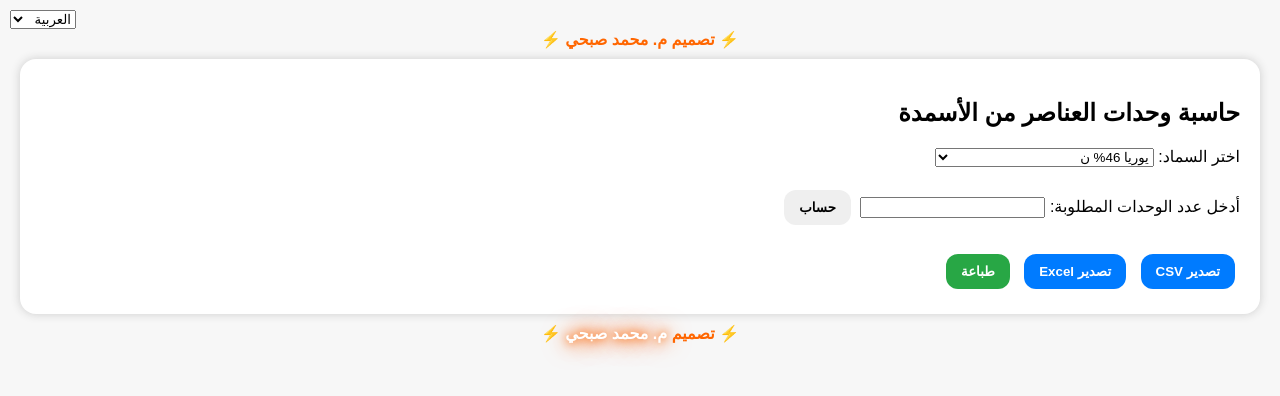
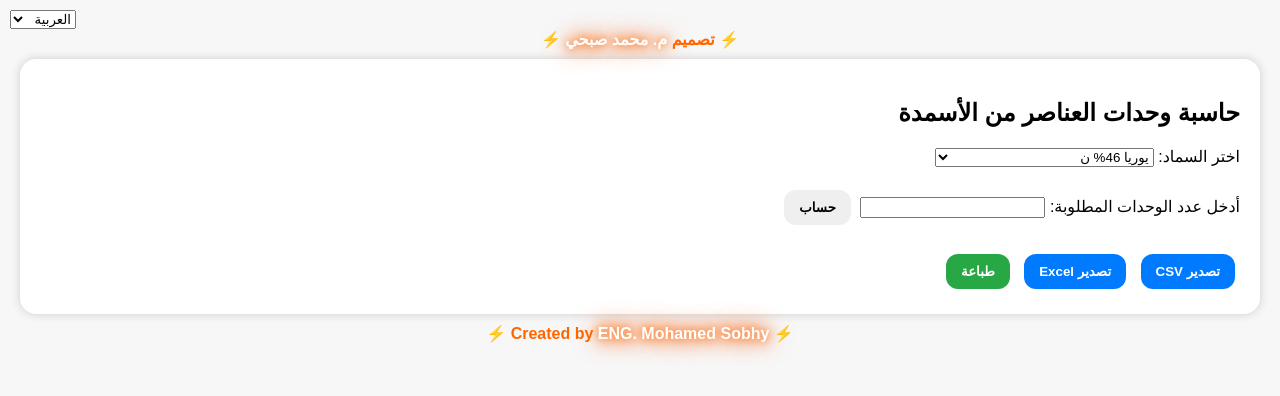
Before and after one commit to Hamo-2003/Fertilizer-Units-Calculator, a plain HTML site: page index.html in a window 1280 px wide. Drawn offline with Linux system fonts and the light colour scheme.

Commit message:
Update index.html

```diff
--- a/index.html
+++ b/index.html
@@ -27,7 +27,7 @@
     <option value="ar">العربية</option>
     <option value="en">English</option>
   </select>
-</div><header>⚡ تصميم م. محمد صبحي ⚡</header><div class="container">
+</div><header>⚡ تصميم <span class="glowing-name">م. محمد صبحي</span> ⚡</header><div class="container">
   <h2 id="title">حاسبة وحدات العناصر من الأسمدة</h2><label id="fertLabel">اختر السماد:</label> <select id="fertilizer"></select>
 
 <br><br> <label id="unitLabel">أدخل عدد الوحدات المطلوبة:</label> <input type="number" id="units" />
@@ -36,7 +36,7 @@
 
   <h3 id="result"></h3><button id="exportCSVBtn" class="export" onclick="downloadCSV()">تصدير CSV</button> <button id="exportExcelBtn" class="export" onclick="downloadExcel()">تصدير Excel</button> <button id="printBtn" class="print" onclick="window.print()">طباعة</button>
 
-</div><footer>⚡ تصميم <span class="glowing-name">م. محمد صبحي</span> ⚡</footer><script>
+</div><footer>⚡ Created by <span class="glowing-name">ENG. Mohamed Sobhy</span> ⚡</footer><script>
 const FERTILIZERS_DATA = [
   { en: "Urea 46% N", ar: "يوريا 46% ن", ratios: { N: 46 } },
   { en: "Ammonium Nitrate 33.5% N", ar: "نترات الأمونيوم 33.5% ن", ratios: { N: 33.5 } },
```
